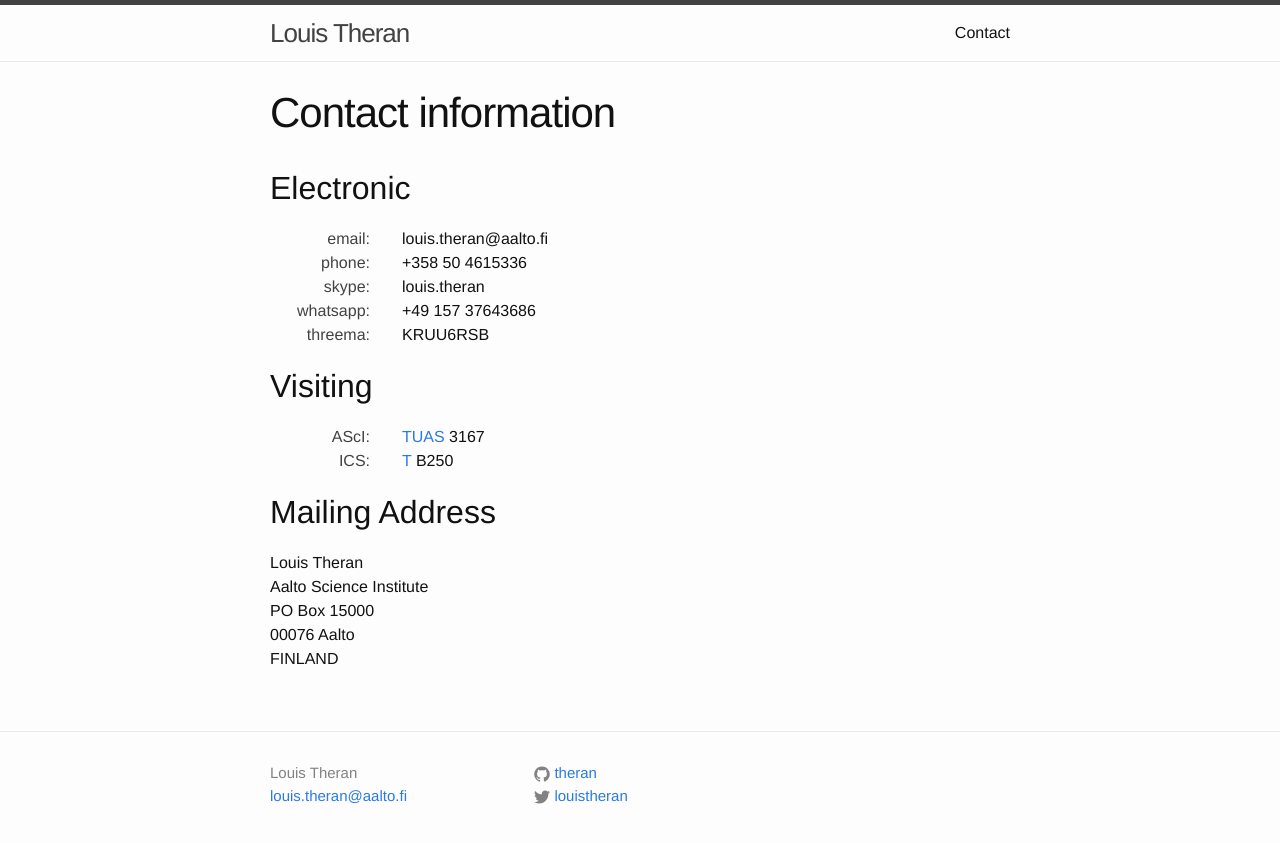
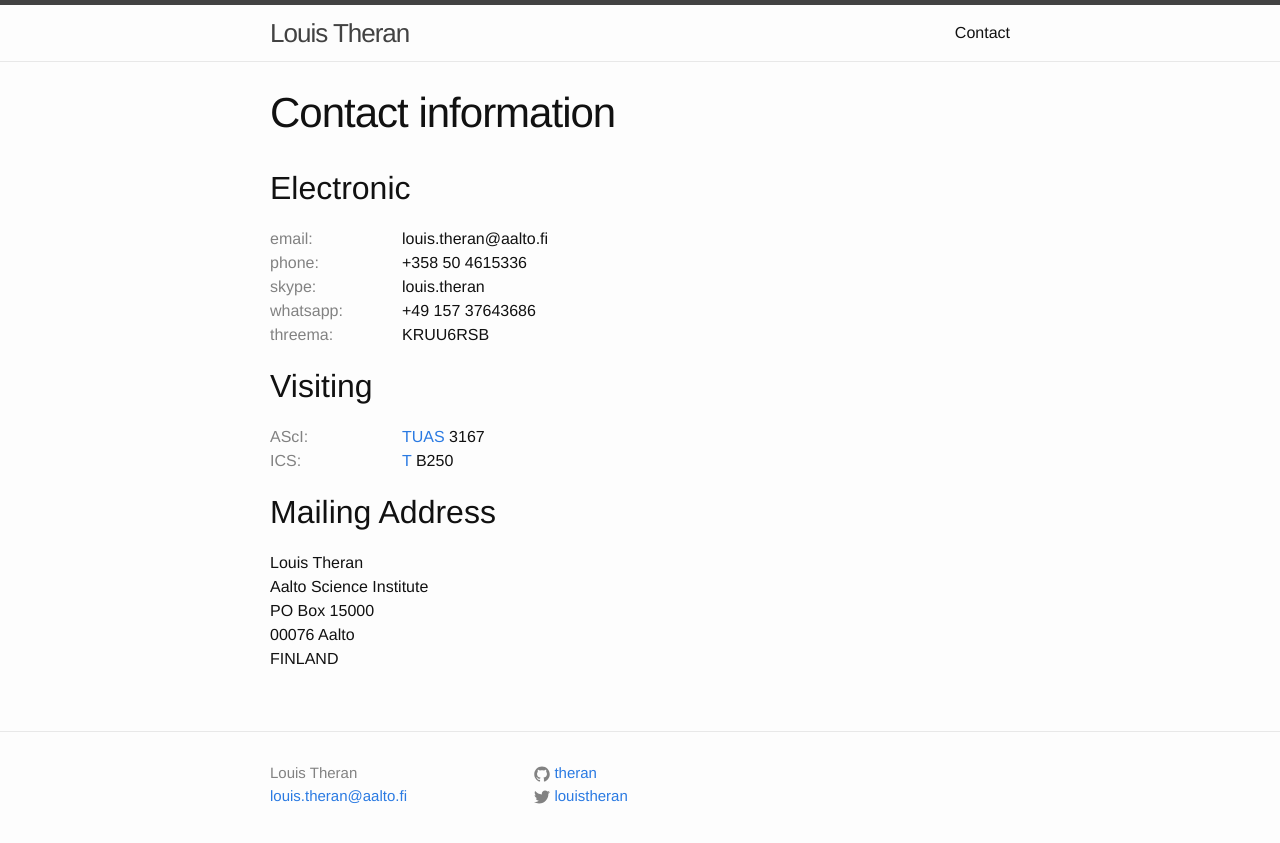
Before and after one commit to theran/theran.github.io, a Jekyll site: the page built from contact.md, in a window 1280 px wide. Shown: the top 843 px of the page. Built offline with Jekyll 4.4.1, drawn with Linux system fonts in a browser that asks for light colours.

Commit message:
CSS tweak for dl

```diff
--- a/_sass/_base.scss
+++ b/_sass/_base.scss
@@ -214,9 +214,9 @@ dt:after {
 dt {
     float: left;
     clear: left;
-    text-align: right;
+    text-align: left;
     width: 100px;
-    color: $grey-color-dark;
+    color: $grey-color;
 }
 
 dd {
```
